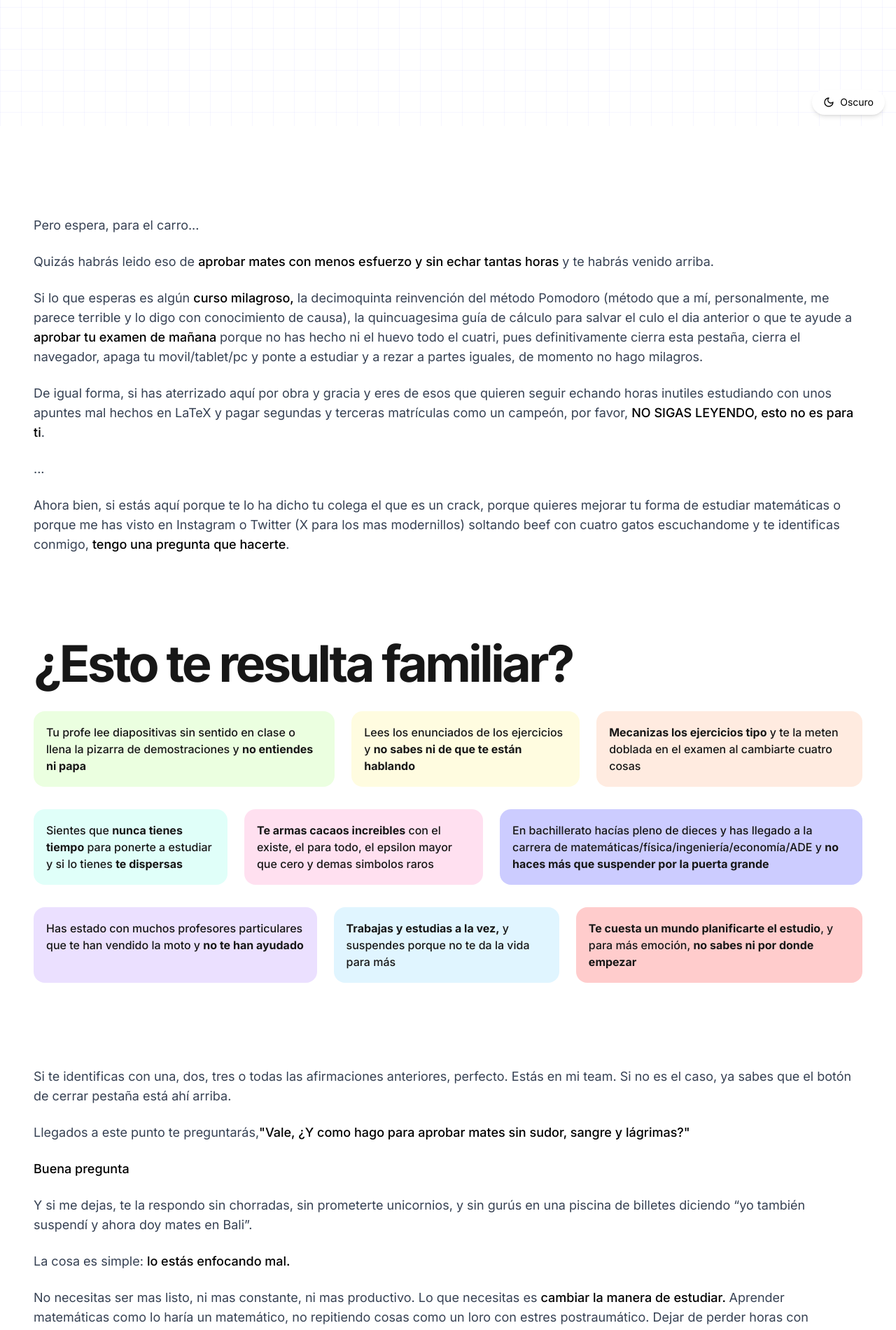
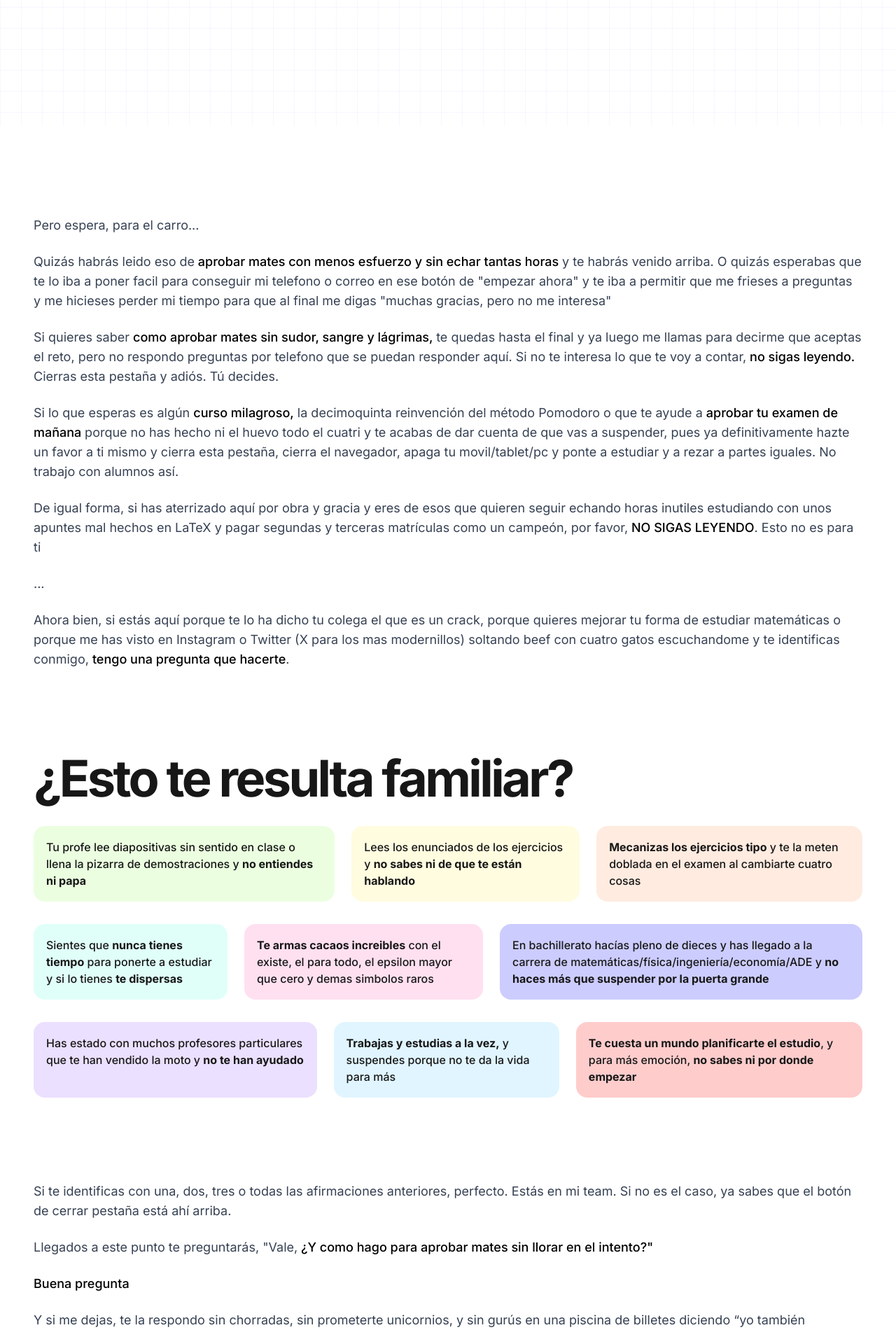
Before and after one commit to MariaLipiz/matessindramas, a Next.js app: page / in a window 1280 px wide. Shown: the part 620-2520 px from the top of the page at 70% size. Built offline with nearby package versions, Linux system fonts and the light colour scheme.

Commit message:
Copy casi finiquitao

```diff
--- a/src/app/page.tsx
+++ b/src/app/page.tsx
@@ -4,14 +4,12 @@ import { Hero } from "@/components/hero"
 import { Testimonials } from "@/components/testimonials"
 import { About } from "@/components/about"
 import { Footer } from "@/components/footer"
-import ModoOscuroToggle from "@/components/ModoOscuroToggle"
 import { CaptacionAtencion } from "@/components/captacionatencion"
 import Image from "next/image"
 export default function Home() {
   return (
 
     <main className="min-h-screen bg-grid-animation">
-      <ModoOscuroToggle />
       <Hero />
       <section className="section space-y-6 text-gray-700 md:text-lg ">
       <p>
@@ -19,21 +17,38 @@ export default function Home() {
               </p>
               <p>
 
-               Quizás habrás leido eso de <span className="font-medium text-black">aprobar mates con menos esfuerzo y sin echar tantas horas </span> y te habrás venido arriba.
+               Quizás habrás leido eso de
+               <span className="font-medium text-black"> aprobar mates con menos esfuerzo y sin echar tantas horas </span>
+               y te habrás venido arriba. O quizás esperabas que te lo iba a poner facil para conseguir mi telefono o correo en ese botón
+               de "empezar ahora"
+                y te iba a permitir que me frieses a preguntas y me hicieses perder mi tiempo para que al final me digas
+                "muchas gracias, pero no me interesa"
+
+              </p>
+
+              <p>
+              Si quieres saber <span className="font-medium text-black"> como aprobar mates sin sudor, sangre y lágrimas, </span>
+              te quedas hasta el final y ya luego me llamas para decirme que aceptas el reto, pero no respondo preguntas por telefono
+              que se puedan responder aquí. Si no te interesa lo que te voy a contar,
+              <span className="font-medium text-black"> no sigas leyendo. </span>
+                Cierras esta pestaña y adiós. Tú decides.
 
               </p>
               <p>
               Si lo que esperas es algún <span className="font-medium text-black">curso milagroso,</span> la decimoquinta reinvención del método
-              Pomodoro (método que a mí, personalmente, me parece terrible y lo digo con conocimiento de causa), la quincuagesima guía de cálculo para salvar el culo el dia anterior
+              Pomodoro
               o que te ayude a <span className="font-medium text-black">aprobar tu examen de mañana </span>
-              porque no has hecho ni el huevo todo el cuatri, pues definitivamente cierra esta pestaña,
-              cierra el navegador, apaga tu movil/tablet/pc y ponte a estudiar y a rezar a partes iguales, de momento no hago milagros.
+              porque no has hecho ni el huevo todo el cuatri y te acabas de dar cuenta de que vas a suspender,
+              pues ya definitivamente hazte un favor a ti mismo y cierra esta pestaña,
+              cierra el navegador, apaga tu movil/tablet/pc y ponte a estudiar y a rezar a partes iguales. No trabajo con alumnos así.
               </p>
               <p>
 
               </p>
               <p>
-              De igual forma, si has aterrizado aquí por obra y gracia y eres de esos que quieren seguir echando horas inutiles estudiando con unos apuntes mal hechos en LaTeX y pagar segundas y terceras matrículas como un campeón, por favor, <span className="font-medium text-black">NO SIGAS LEYENDO, esto no es para ti</span>.
+              De igual forma, si has aterrizado aquí por obra y gracia y eres de esos que quieren seguir echando horas inutiles estudiando
+              con unos apuntes mal hechos en LaTeX y pagar segundas y terceras matrículas como un campeón, por favor,
+              <span className="font-medium text-black"> NO SIGAS LEYENDO</span>. Esto no es para ti
               </p>
               <p>
               ...
@@ -45,11 +60,12 @@ export default function Home() {
       <CaptacionAtencion />
       <section className="section space-y-6 text-gray-700 md:text-lg ">
       <p>
+
               Si te identificas con una, dos, tres o todas las afirmaciones anteriores, perfecto. Estás en mi team. Si no es el caso, ya sabes
               que el botón de cerrar pestaña está ahí arriba.
               </p>
               <p>
-              Llegados a este punto te preguntarás,<span className="font-medium text-black">"Vale, ¿Y como hago para aprobar mates sin sudor, sangre y lágrimas?"</span>
+              Llegados a este punto te preguntarás, "Vale,<span className="font-medium text-black"> ¿Y como hago para aprobar mates sin llorar en el intento?"</span>
               </p>
               <p>
               <span className="font-medium text-black">Buena pregunta</span>
@@ -59,19 +75,24 @@ export default function Home() {
               y sin gurús en una piscina de billetes diciendo “yo también suspendí y ahora doy mates en Bali”.
               </p>
               <p>
-              La cosa es simple: <span className="font-medium text-black">lo estás enfocando mal.</span>
+              La cosa es simple: <span className="font-medium text-black">lo estás enfocando mal.</span> Y no, no te estoy vendiendo la frase
+              de "el inglés se enseña mal".
               </p>
               <p>
-              No necesitas ser mas listo, ni mas constante, ni mas productivo. Lo que necesitas es <span className="font-medium text-black">cambiar la manera de estudiar. </span>
-              Aprender matemáticas como lo haría un matemático, no repitiendo cosas como un loro con estres postraumático. Dejar de perder horas con resúmenes
-              de apuntes que parecen escritos sacados de una excavación arqueológica. Y sobre todo, aprender resolviendo, no memorizando.
+              No necesitas ser mas listo, ni mas constante, ni mas productivo. Lo que necesitas es
+               <span className="font-medium text-black"> cambiar la manera de estudiar. </span>
+              Aprender matemáticas como lo haría un matemático, no repitiendo cosas como un loro con estres postraumático.
+               Dejar de perder horas con resúmenes
+               que parecen escritos sacados de una excavación arqueológica. Y sobre todo, aprender resolviendo, no memorizando.
               </p>
 
               <p>
               Ahora bien, si estás esperando una receta mágica te aviso: <span className="font-medium text-black">No es mágia, es un método que funciona.</span>
               </p>
               <p>
-              Y sí, <span className="font-medium text-black">funciona.</span> No porque lo diga yo, sinó porque llevo muchos años ayudando a estudiantes que pasan de pagar segundas mátriculas y vivir frustrados a <span className="font-medium text-black">aprobar asignaturas que parecían imposibles.</span>
+              Y sí, <span className="font-medium text-black">funciona.</span> No porque lo diga yo (que también), sinó porque llevo
+              muchos años ayudando a estudiantes como tú y viendo como pasan de pagar segundas mátriculas y vivir frustrados a
+               <span className="font-medium text-black"> aprobar asignaturas que parecían imposibles.</span>
 
               </p>
               <Image
@@ -84,11 +105,31 @@ export default function Home() {
               />
 
               <p>
+              Como habrás podido observar... si, me llamo María. Encantada de conocerte. Ahora vamos con lo importante.
+
+              </p>
+              <p>
               Si te paras a mirar los mensajes, verás que muchos de ellos (y unos cuantos más en los que no lo pone) son de topología,
                una de las asignaturas mas exigentes, por no decir la que más, del Grado en Matemáticas. El peso pesado de las mates.
                (si estás en dicho grado sabrás de lo que hablo). Pues bien,
                <span className="font-medium text-black"> con este método es posible aprobar </span>
                 hasta eso.
+              </p>
+              <p>
+              Hace tiempo tuve durante a un curso entero a un señor de cincuenta años que iba por su quinta matrícula
+                en esta asignatura y era la última para sacarse la carrera. El hombre estaba desesperado. Le dimos caña el primer cuatri,
+                suspendió de nuevo, y le dije que continuaría con él lo que hiciera falta, porque de verdad que el tio se lo curraba.
+                Le dije que esto se lo iba a sacar sí o sí.
+              </p>
+              <p>
+               <span className="font-medium text-black"> Aprobó con un 6,5 </span> en la extraordinaria. El pobre ni se lo creía.
+
+              </p>
+              <p>
+               ¿Pero sabes donde había estado el problema?
+               <span className="font-medium text-black"> En su manera de estudiar. </span> Y para mí fue
+               evidente desde la primera tutoría con él. Su forma de abordar el temario le había servido toda la carrera, pero no para esta asignatura.
+
               </p>
 
               <p>
@@ -133,20 +174,20 @@ export default function Home() {
         ¿Y sabes que es lo mejor?
               </p>
               <p>
-      <span className="font-medium text-black">Solo necesito que te comprometas a dejar de estudiar como un mono con apuntes</span>
+      <span className="font-medium text-black">Solo necesito que te comprometas a dejar de estudiar como un mono con apuntes.</span> Nada más.
               </p>
               <p>
                 ¿No estás dispuesto a hacerte ese favor a ti mismo? Por favor,
-      <span className="font-medium text-black"> no sigas leyendo</span>
+      <span className="font-medium text-black"> no sigas leyendo.</span> No perdamos tu tiempo ni el mío.
               </p>
               <p>
                ...
               </p>
               <p>
-               Veo que aquí sigues. Y no es casualidad.
+               Veo que aquí sigues. Y creo que no es casualidad.
               </p>
               <p>
-               Estás con el agua al cuello y necesitas un salvavidas. ¿Qué asignatura te preocupa?
+               Estás con el agua al cuello, necesitas un salvavidas y quizás no lo sabes. ¿Qué asignatura te preocupa?
               </p>
               <p>
               <span className="font-medium text-black"> ¿Álgebra? ¿Cálculo? ¿Análisis? ¿Topología? ¿Geometría diferencial/afín/vectorial?</span>
@@ -168,7 +209,7 @@ export default function Home() {
                con ellas.
               </p>
               <p>
-               Ahora bien, <span className="font-medium text-black"> no es para todo el mundo</span>
+               Ahora bien, <span className="font-medium text-black"> esto no es para todo el mundo</span>
               </p>
               <p>
                ...
@@ -183,7 +224,8 @@ export default function Home() {
               <span className="font-medium text-black"> No rebajo precios.</span>
               </p>
               <p>
-              No hago Black Friday, promoción de Navidad o de vuelta al cole ni mierdas de esas
+              <span className="font-medium text-black"> No hago Black Friday, promoción de Navidad o de vuelta al cole ni mierdas de esas.</span>
+
               </p>
               <p>
                Y <span className="font-medium text-black"> cuanto más sube la demanda, más sube mi tarifa</span>
@@ -196,7 +238,8 @@ export default function Home() {
               <p>
               Cuando empecé tenía 16 años, acababa de descubrir que lo que me gustaba eran las mates
                y cobraba 8 euros la hora. Tenía cinco alumnos y pocos me tomaban en serio. Iba en bici casa
-              por casa a dar clase, y perdía casi toda la tarde.
+              por casa a dar clase, y perdía casi toda la tarde. Y seguro que diras "menuda subnormal". Pues sí, pero así se empieza,
+              bien metido en el barro y con todo el mundo tomándote a coña. También así es como se aprende.
               </p>
               <p>
               Al año siguiente subí a 10 euros y vinieron más alumnos.
@@ -207,7 +250,7 @@ export default function Home() {
               Tras un primer año de grado catastrófico, donde casi hago pleno de suspensos,
                decidí cambiar el enfoque y
                <span className="font-medium text-black"> empecé a estudiar a mi manera.</span> Dejé de lado las técnicas de estudio
-               (que desde mi punto de vista no valen para nada),
+               (las cuales, desde mi punto de vista, no valen para nada),
                 el hacer ejercicios porque sí y las tonterías de Bachillerato, y oye, funcionó.
               </p>
               <p>
@@ -217,18 +260,23 @@ export default function Home() {
               se dejaba leer, <span className="font-medium text-black"> así que me lo monté a mi manera.</span>
               </p>
               <p>
-              Tras este cambio, mis notas mejoraron brutalmente. Y lo mas gracioso es que en toda la carrera he aprobado casi todo en primera matrícula.
-              Fue tan loco que en tercero de carrera me matriculé de 11 asignaturas, entre las que se encontraban
+              Tras este cambio, mis notas mejoraron brutalmente. Y lo mas gracioso es que, despues de eso, practicamente toda la carrera la he aprobado
+              en primera matrícula.
+              Fue tan loco que en tercero de carrera me vine arriba y me matriculé de 11 asignaturas, entre las que se encontraban
               <span className="font-medium text-black"> topología, geometría diferencial, espacios normados, estructuras
                 algebraicas, ecuaciones diferenciales, cálculo de probabilidades,</span> y demás mounstruos
-              y solo dejé una.
+              y solo dejé una. Por si te lo estás preguntando, fue
+              <span className="font-medium text-black"> análisis numérico.</span>
 
               </p>
               <p>
-              Y todo esto dando entre 6 y 7 horas diarias de clase por semana y yendome todo el finde de ruta por el monte.
+              Y todo esto dando entre 6 y 7 horas diarias de clase por semana y yendome todos los findes de ruta por el monte.
               </p>
-              Al ver esto, decidí subir las clases a 14 euros la hora y empecé a aplicar mi mismo método con mis alumnos. Vinieron más alumnos.
+              <p>
+              Al ver esto, decidí subir las clases a 14 euros la hora y empecé a aplicar mi mismo método con mis alumnos. Vinieron más alumnos. Después
+              de eso empezaron a venir los primeros alumnos referidos.
               Al año siguiente subí a 18. Y llegaban todavía más alumnos.
+              </p>
               <p>
               El día que pasé de 20 a 30 euros, varios antiguos alumnos se fueron porque “era carísimo”,
               <span className="font-medium text-black"> ¿Y sabes qué pasó?</span>
@@ -238,7 +286,7 @@ export default function Home() {
               <span className="font-medium text-black"> estaba dando 9 horas diarias de clase, incluidos los sabados, y tenía el doble de alumnos.</span>
               </p>
               <p>
-              <span className="font-medium text-black"> Casi todos recomendados por otro alumnos. Todos con hambre de aprobar. Todos dispuestos a currar.</span>
+              <span className="font-medium text-black"> Casi todos recomendados por otros alumnos. Todos con hambre de aprobar. Todos dispuestos a currar.</span>
               </p>
               <p>
               Y todo porque su colega o la madre de su amigo les había dicho que esto
@@ -247,14 +295,28 @@ export default function Home() {
               </p>
               <p>
               A día de hoy,
-              <span className="font-medium text-black"> cobro 60 euros por una hora de mi tiempo y me vuelco completamente en cada alumno. </span>
+              <span className="font-medium text-black"> cobro bastante más por una hora de mi tiempo y me vuelco completamente en cada alumno,
+                en gran parte porque solo cojo un numero muy límitado de personas cada cuatri. </span>
               Me tomo muy a lo personal su aprobado.
               Y mis alumnos están más contentos que nunca. Porque no solo <span className="font-medium text-black"> aprueban, </span>
               entienden y <span className="font-medium text-black"> tienen tiempo para dormir, salir de fiesta y rascarse la barriga en el sofá. </span>
               </p>
               <p>
+
+              No te voy a engañar, me gusta mucho ver como recogen los frutos de su esfuerzo.
+              </p>
+              <p>
               <span className="font-medium text-black"> ¿Quieres ser como esos chavales? </span>
-              ¿O prefieres seguir comiendo mierda en la uni porque “es demasiado caro”?
+              ¿O prefieres seguir comiendo mierda en la uni porque mi metodo “es demasiado caro”?
+              </p>
+              <p>
+              Si has llegado hasta aquí, probablmenete no habrás aprobado, pero al menos
+              <span className="font-medium text-black"> ya te has ganado mi respeto.  </span>
+              </p>
+
+              <p>
+              Solo por eso, voy a romper esta tensión y
+              <span className="font-medium text-black"> te voy a sacar de dudas. </span>
               </p>
               </section>
       <About />
--- a/src/components/ModoOscuroToggle.tsx
+++ /dev/null
@@ -1,44 +0,0 @@
-"use client"
-
-import { useTheme } from "next-themes"
-import { useEffect, useState } from "react"
-import { Sun, Moon } from "lucide-react"
-
-export default function ModoOscuroToggle() {
-  const { theme, setTheme, resolvedTheme } = useTheme()
-  const [mounted, setMounted] = useState(false)
-  const [systemTheme, setSystemTheme] = useState<"light" | "dark" | undefined>(undefined)
-
-  useEffect(() => {
-    setMounted(true)
-
-    const mediaQuery = window.matchMedia("(prefers-color-scheme: dark)")
-    const handleChange = () => {
-      setSystemTheme(mediaQuery.matches ? "dark" : "light")
-    }
-
-    handleChange()
-    mediaQuery.addEventListener("change", handleChange)
-    return () => mediaQuery.removeEventListener("change", handleChange)
-  }, [])
-
-  if (!mounted || (theme === "system" && systemTheme === undefined)) return null
-
-  const currentTheme = theme === "system" ? systemTheme : resolvedTheme
-  const isDark = currentTheme === "dark"
-
-  const toggleTheme = () => {
-    setTheme(isDark ? "light" : "dark")
-  }
-
-  return (
-    <button
-      onClick={toggleTheme}
-      className={`fixed bottom-4 right-4 z-50 flex items-center gap-2 px-4 py-2 rounded-full text-sm shadow-md transition-colors
-        ${isDark ? "bg-black text-white" : "bg-white text-black"}`}
-    >
-      {isDark ? <Sun size={16} /> : <Moon size={16} />}
-      {isDark ? "Claro" : "Oscuro"}
-    </button>
-  )
-}
```
Also changed, not shown: src/components/features.tsx (+13 -9 lines).
